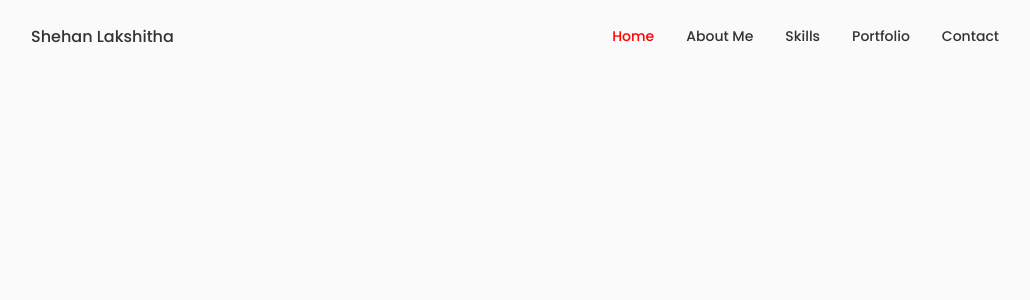
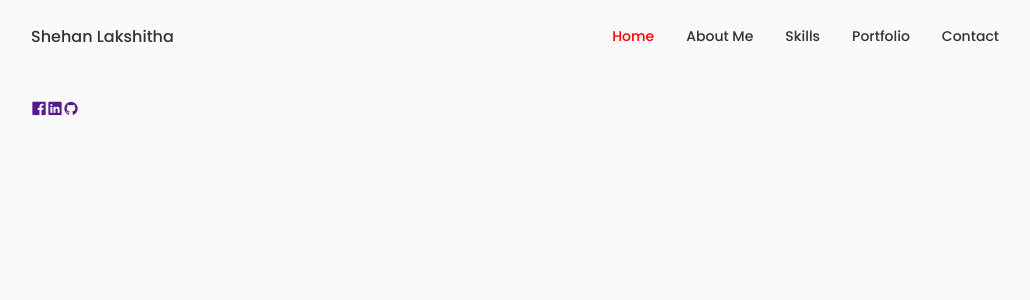
Before and after one commit to Shehan-lakshitha/Portfolio, a React (Vite) app: page / in a window 1280 px wide. Shown: the top 300 px of the page, without its empty margins (125-1155 px from the left). Built offline with nearby package versions, Linux system fonts and the light colour scheme.

Commit message:
Add Home component to main App layout

```diff
--- a/src/App.jsx
+++ b/src/App.jsx
@@ -1,11 +1,15 @@
 import React from "react";
 import "./App.css";
 import Header from "./components/header/Header";
+import Home from "./components/home/Home";
 
 function App() {
   return (
     <>
       <Header />
+      <main className="main">
+        <Home />
+      </main>
     </>
   );
 }
--- /dev/null
+++ b/src/components/home/Home.jsx
@@ -0,0 +1,19 @@
+import React from 'react'
+import "./home.css"
+import Social from './Social';
+
+const Home = () => {
+  return (
+    <section className="home section" id="home">
+        <div className="home_container container grid">
+            <div className="home_content grid">
+                <Social />
+
+                <div className="home_img"></div>
+            </div>
+        </div>
+    </section>
+  )
+}
+
+export default Home
--- /dev/null
+++ b/src/components/home/Social.jsx
@@ -0,0 +1,19 @@
+import React from 'react'
+
+const Social = () => {
+  return (
+    <div className="home_social">
+        <a href="" className="home_social-icon" target="_blank">
+            <i className="uil uil-facebook"></i>
+        </a>
+        <a href="" className="home_social-icon" target="_blank">
+            <i className="uil uil-linkedin"></i>
+        </a>
+        <a href="" className="home_social-icon" target="_blank">
+            <i className="uil uil-github"></i>
+        </a>
+    </div>
+  )
+}
+
+export default Social
```
Also changed, not shown: src/components/home/home.css (added).
